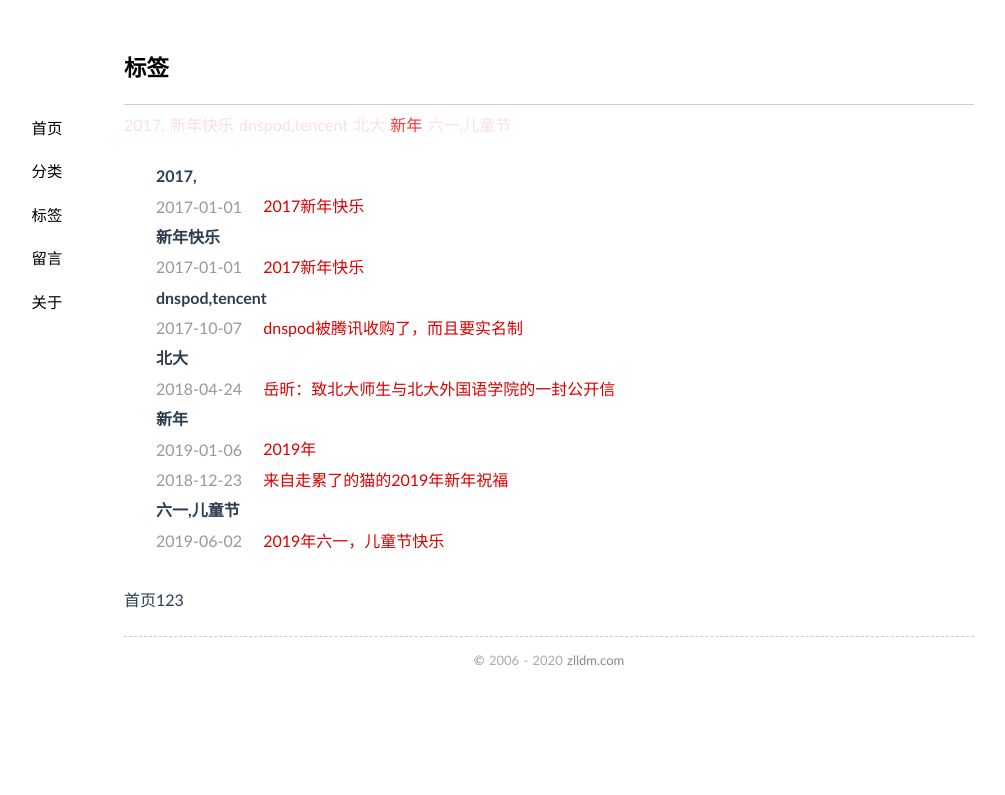
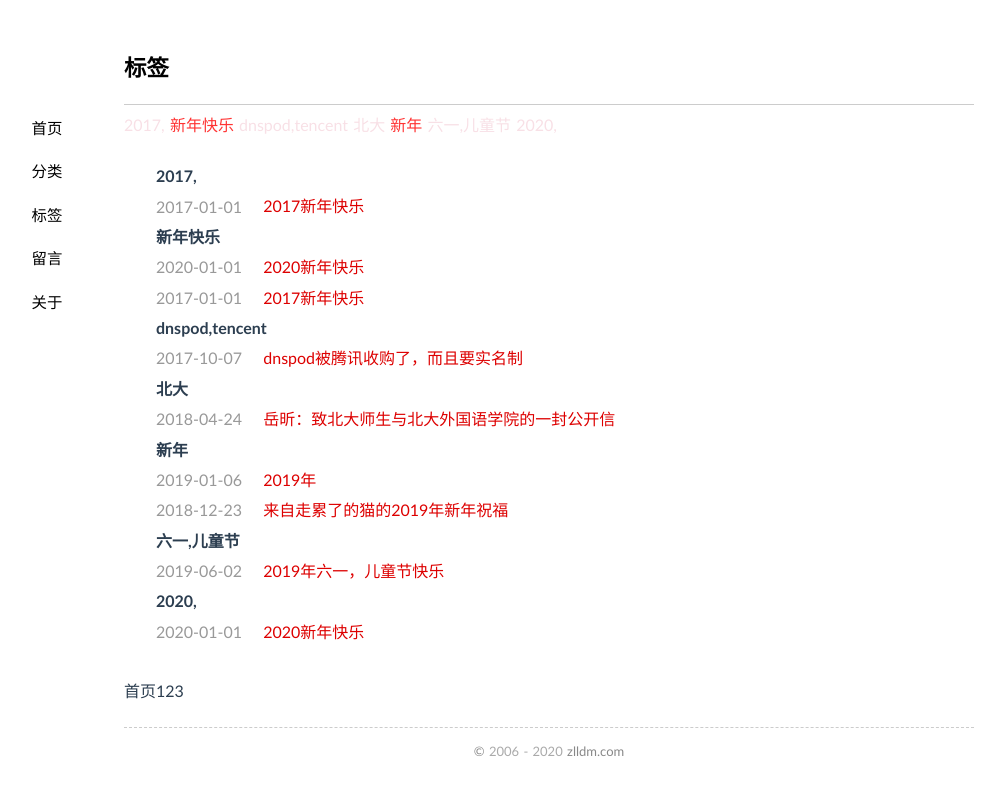
Before and after one commit to zlldm/zlldm.github.io, a Jekyll site: the page built from tags/index.md, in a window 1280 px wide. Shown: the top 795 px of the page, without its empty margins (91-1096 px from the left). Built offline with Jekyll 4.4.1, drawn with Linux system fonts in a browser that asks for light colours.

Commit message:
Update 2020-01-01-newyear.md

```diff
--- a/_posts/2020-01-01-newyear.md
+++ b/_posts/2020-01-01-newyear.md
@@ -1 +1,10 @@
-Happy New Year 2020
+---
+layout: post
+title: 2020新年快乐
+categories: 大事件
+tags: 2020, 新年快乐
+---
+
+### 2020到了
+
+> Happy New Year 2020。
```
